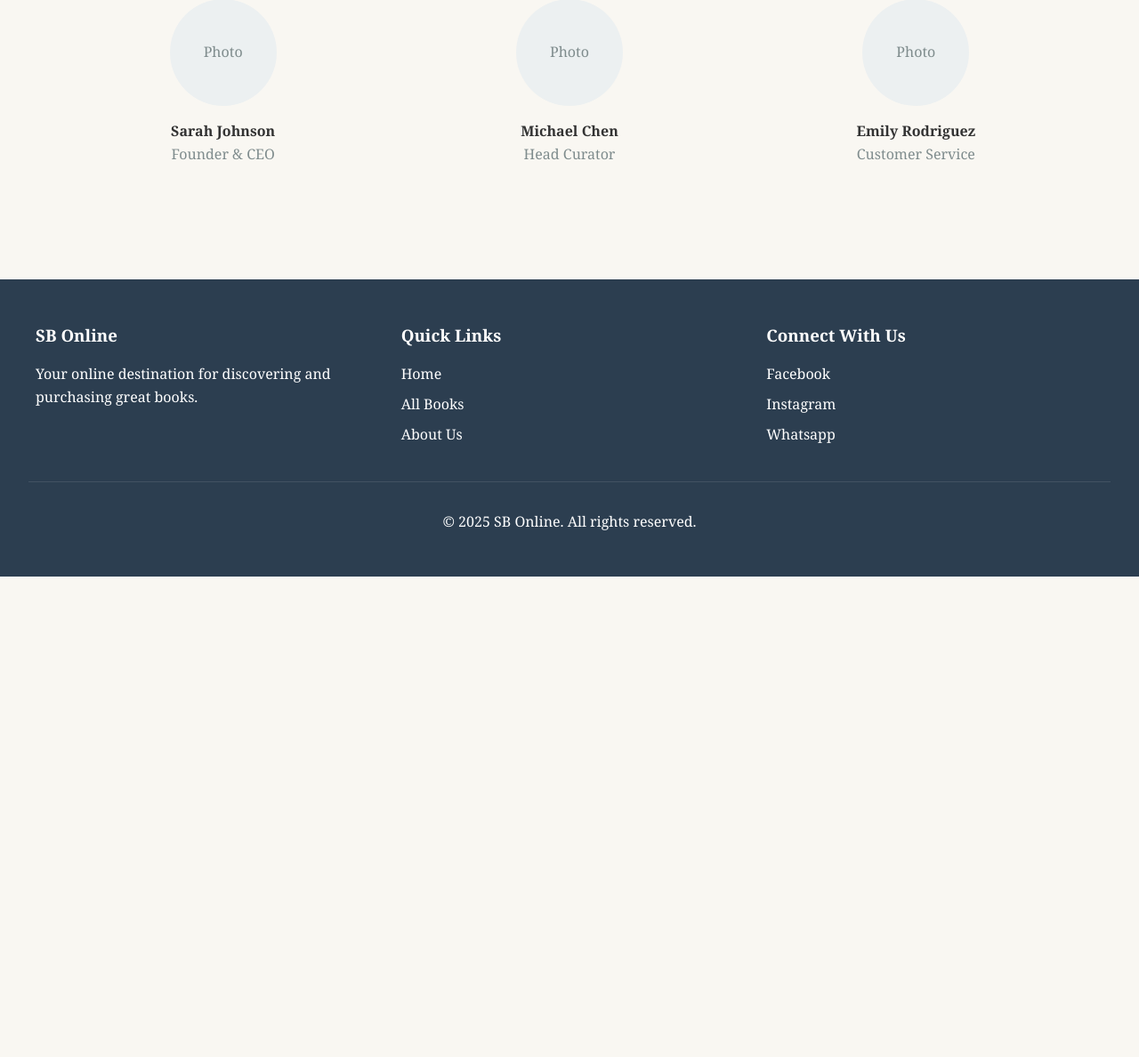
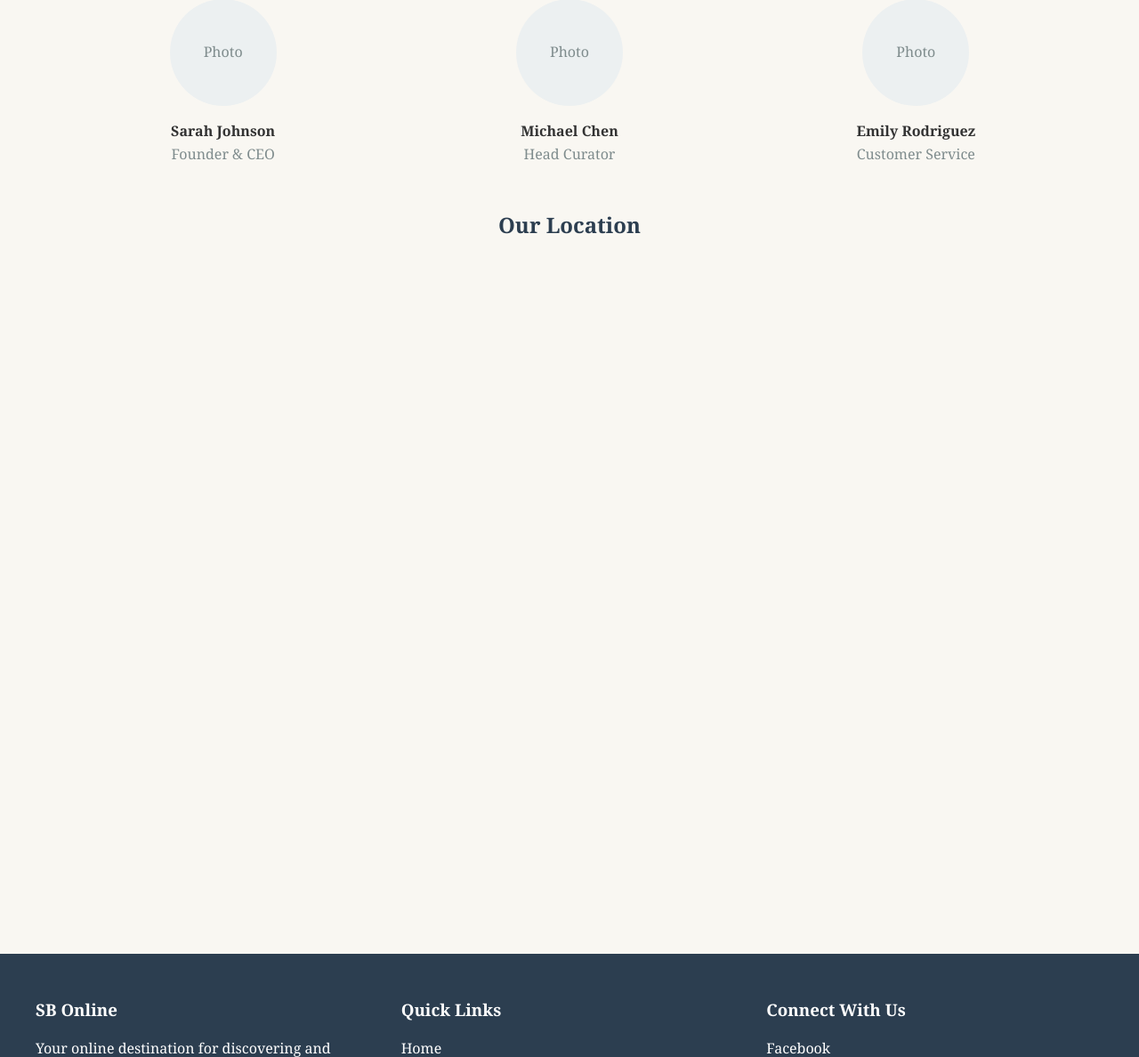
Before and after one commit to mkmkdope/online_shopping, a PHP site: page /page/about.php in a window 1280 px wide. Shown: the part 1618-2806 px from the top of the page at 89% size. Before the commit the page ends 2266 px from the top, so only its background shows below. Run offline with PHP 8.4, Linux system fonts and the light colour scheme; some libraries are stand-ins or nearby versions.

Commit message:
Update about.php

```diff
--- a/page/about.php
+++ b/page/about.php
@@ -113,6 +113,20 @@
                 </div>
             </div>
         </section>
+
+          <!-- Location Section (Responsive Google Map) -->
+        <section style="margin: 3rem 0; text-align: center;">
+            <h2 style="margin-bottom: 2rem; color: #2c3e50;">Our Location</h2>
+            <div style="position: relative; width: 100%; max-width: 800px; padding-bottom: 56.25%; margin: 0 auto;">
+                <iframe
+  src="https://maps.google.com/maps?q=Kuala+Lumpur+City+Centre,+50450+Kuala+Lumpur&z=16&output=embed&markers=Kuala+Lumpur+City+Centre"
+  style="border:0; width:100%; height:100%; position:absolute; top:0; left:0;"
+  allowfullscreen
+  loading="lazy"
+  referrerpolicy="no-referrer-when-downgrade">
+</iframe>
+
+
     </main>
 </body>
 </html>
```
